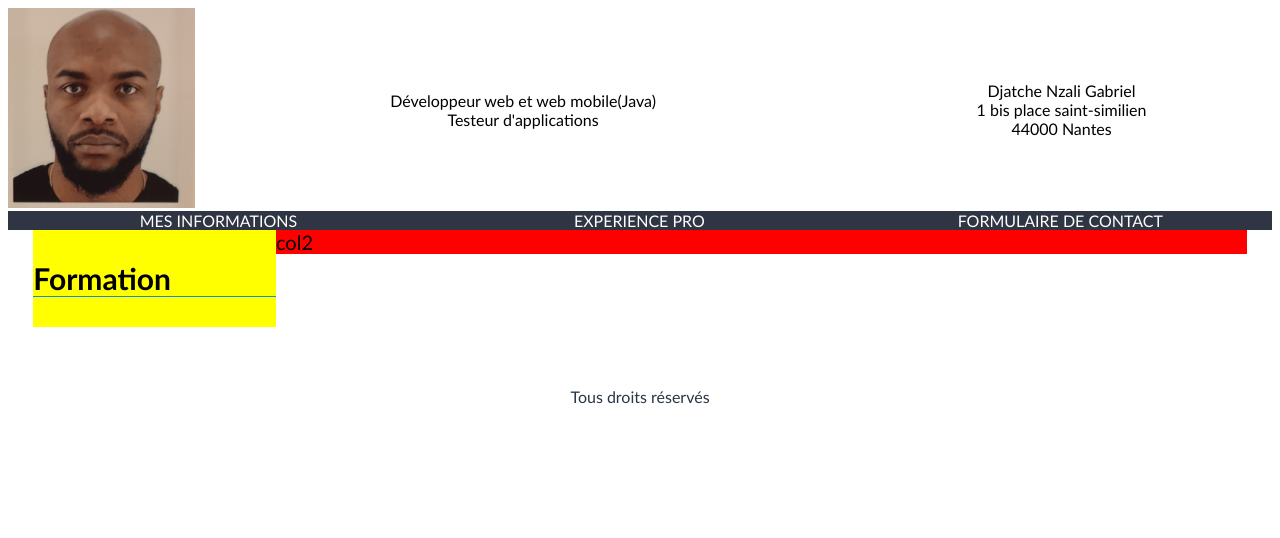
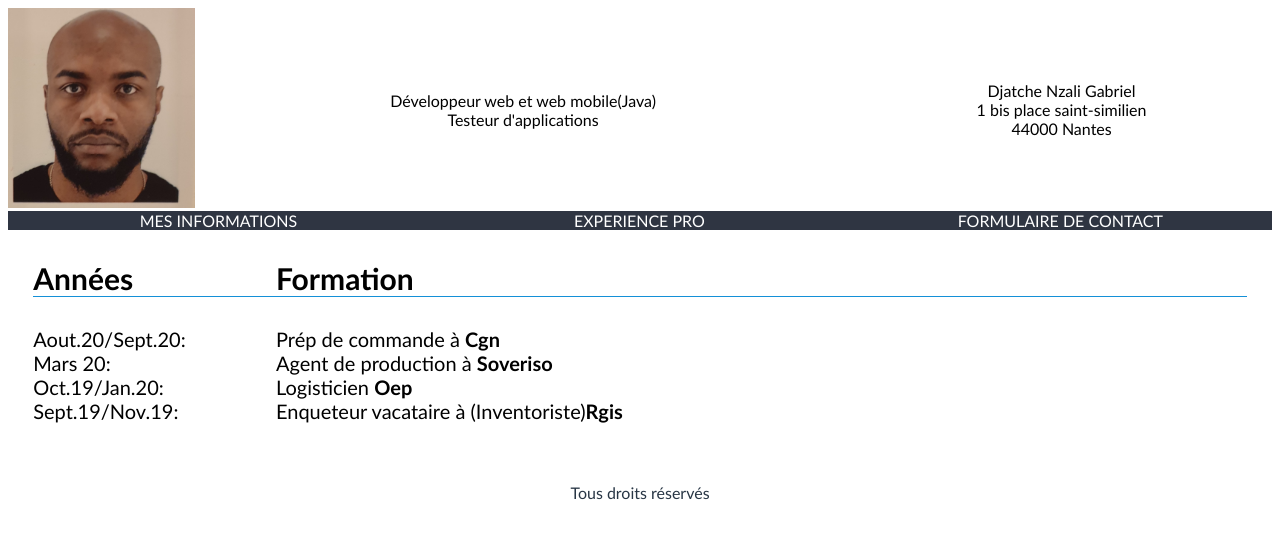
Before and after one commit to gabriel-nzali/ajoutdossier, a plain HTML site: page experiencePro.html in a window 1280 px wide. Drawn offline with Linux system fonts and the light colour scheme.

Commit message:
Ajout de fichier exp.pro

```diff
--- a/experiencePro.html
+++ b/experiencePro.html
@@ -41,11 +41,19 @@
     <!--corps du site-->
     <div class="corps size20">
         <div class="gauche col1">
-            <h2>Formation</h2>
+            <h2>Années</h2>
+            <div>Aout.20/Sept.20: </div>
+            <div>Mars 20:</div>
+            <div>Oct.19/Jan.20:</div>
+            <div>Sept.19/Nov.19:</div>
 
         </div>
         <div  class="gauche col2">
-            col2
+            <h2>Formation</h2>
+            <div>Prép de commande à <strong>Cgn</strong></div>
+            <div>Agent de production à <strong>Soveriso</strong></div>
+            <div>Logisticien <strong>Oep</strong></div>
+            <div>Enqueteur vacataire à (Inventoriste)<strong>Rgis</strong></div>
 
         </div>
         <div class="clear"></div>
--- a/main.css
+++ b/main.css
@@ -38,12 +38,13 @@ h2{
 }
 .col1{
     width:20%;
-    background-color: yellow;
+    background-color:white;
 }
 .col2{
     width:80%;
-    background-color: red;
+    background-color:white;
 }
+
 
 
 /**
```
Also changed, not shown: index.html (+4 -4 lines).
